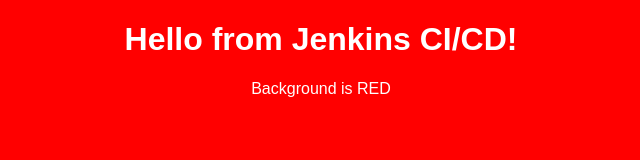
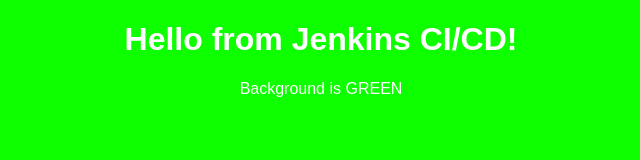
Before and after one commit to Paul1424/docker-cicd-app, a plain HTML site: page index.html in a window 1280 px wide. Shown: the whole page, without its empty margins (319-959 px from the left). Drawn offline with Linux system fonts and the light colour scheme.

Commit message:
Changed background to green

```diff
--- a/index.html
+++ b/index.html
@@ -4,7 +4,7 @@
     <title>Jenkins Auto Deploy</title>
     <style>
         body {
-            background-color: rgb(255, 0, 0);
+            background-color: rgb(13, 255, 0);
             text-align: center;
             font-family: Arial;
             color: white;
@@ -13,6 +13,6 @@
 </head>
 <body>
     <h1>Hello from Jenkins CI/CD!</h1>
-    <p>Background is RED</p>
+    <p>Background is GREEN</p>
 </body>
 </html>
```
